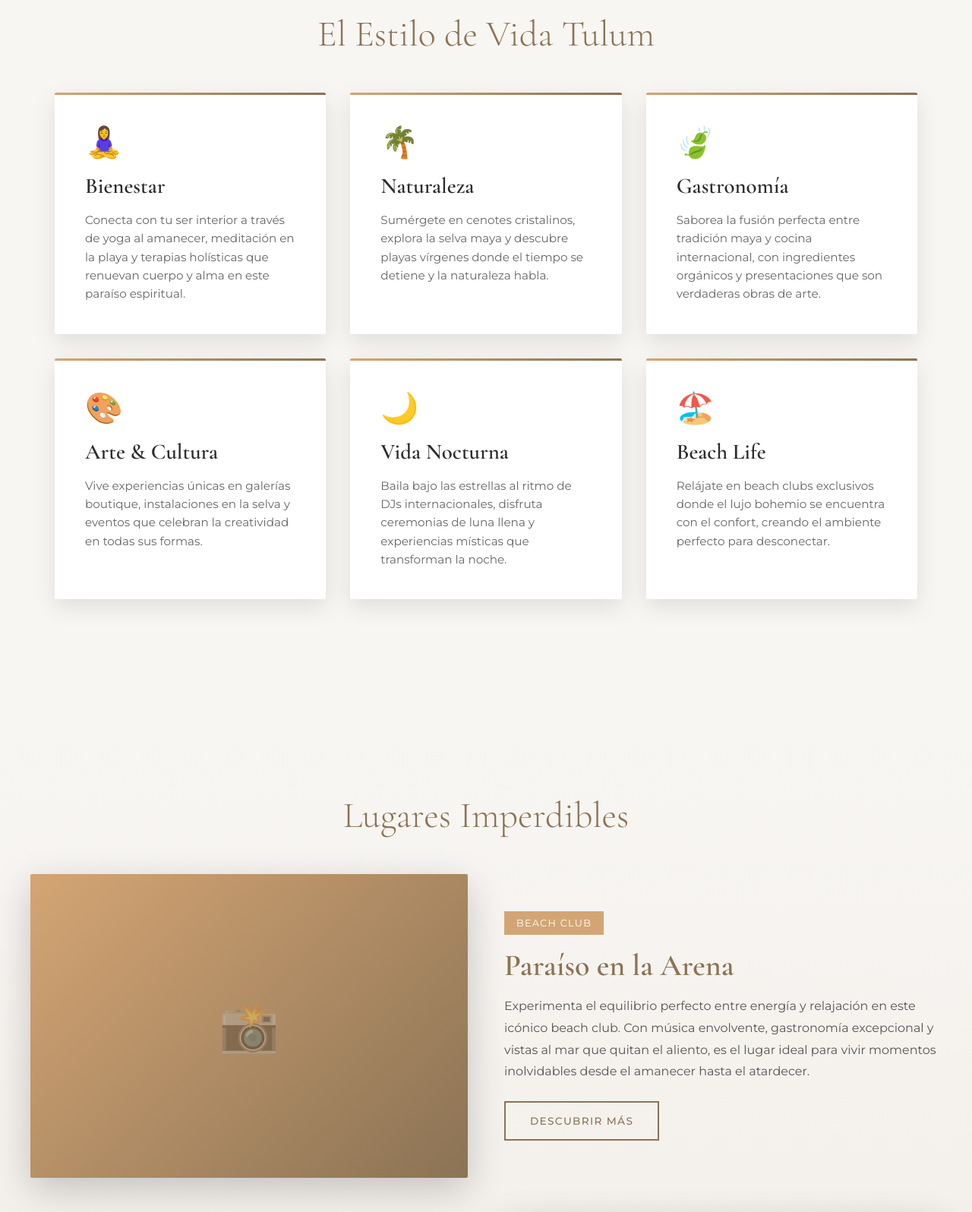
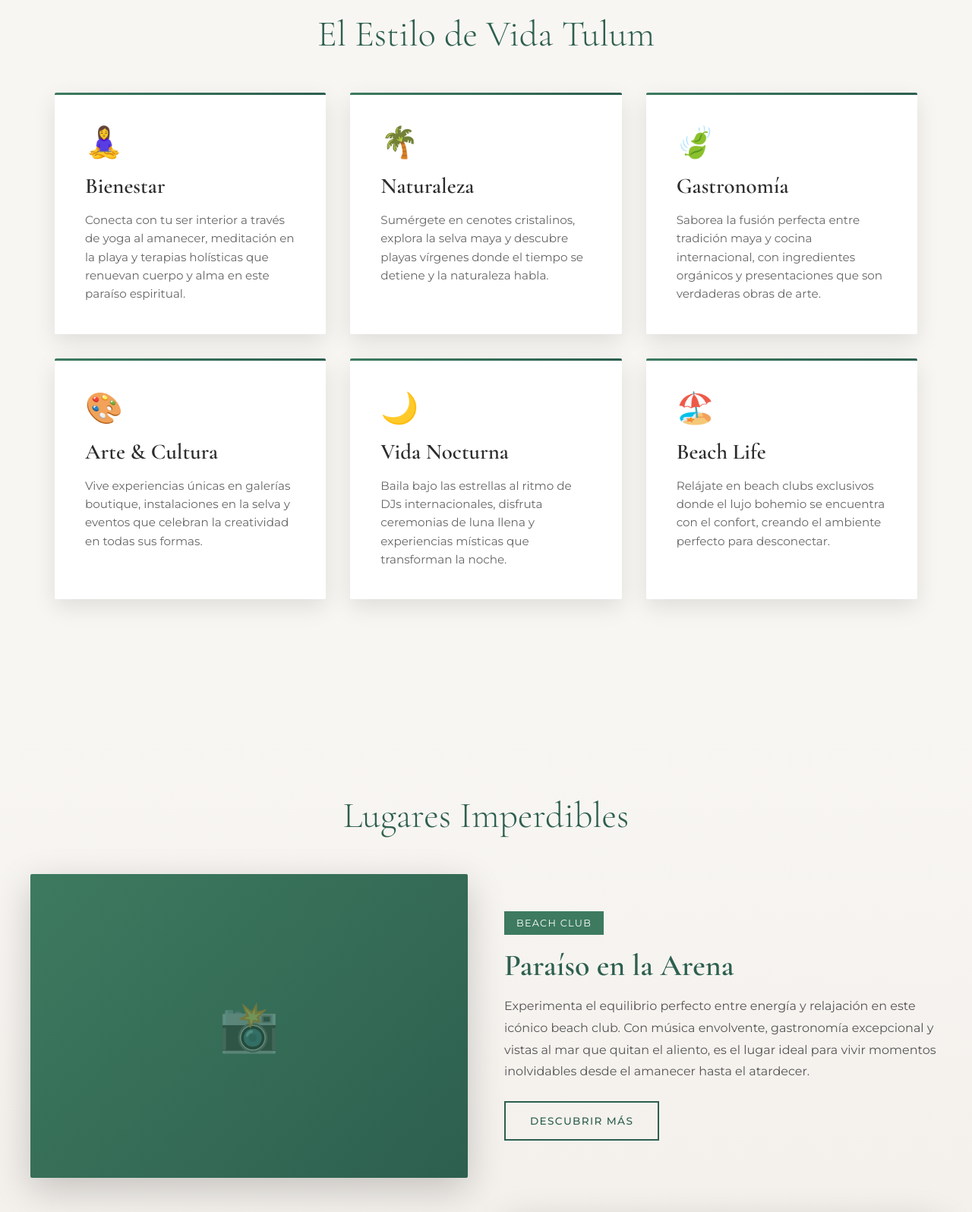
Before and after one commit to buenaideatulum/que-hacer-en-Tulum, a plain HTML site: page index.html in a window 1280 px wide. Shown: the part 880-2476 px from the top of the page at 76% size. Drawn offline with nearby package versions, Linux system fonts and the light colour scheme.

Commit message:
Update color scheme in index.html

```diff
--- a/index.html
+++ b/index.html
@@ -22,7 +22,7 @@
 
         .hero {
             height: 100vh;
-            background: linear-gradient(135deg, #d4a574 0%, #8b7355 100%);
+            background: linear-gradient(135deg, #2d5f4f 0%, #1a4d3a 100%);
             position: relative;
             display: flex;
             align-items: center;
@@ -106,7 +106,7 @@
             font-size: 3rem;
             text-align: center;
             margin-bottom: 3rem;
-            color: #8b7355;
+            color: #2d5f4f;
             font-weight: 300;
         }
 
@@ -125,6 +125,10 @@
             transition: transform 0.3s ease, box-shadow 0.3s ease;
             position: relative;
             overflow: hidden;
+            cursor: pointer;
+            text-decoration: none;
+            color: inherit;
+            display: block;
         }
 
         .lifestyle-card::before {
@@ -134,7 +138,7 @@
             left: 0;
             width: 100%;
             height: 3px;
-            background: linear-gradient(90deg, #d4a574, #8b7355);
+            background: linear-gradient(90deg, #3d7a5f, #2d5f4f);
         }
 
         .lifestyle-card:hover {
@@ -145,7 +149,7 @@
         .lifestyle-icon {
             font-size: 2.5rem;
             margin-bottom: 1rem;
-            color: #d4a574;
+            color: #3d7a5f;
         }
 
         .lifestyle-card h3 {
@@ -180,7 +184,7 @@
         }
 
         .place-image {
-            background: linear-gradient(135deg, #d4a574, #8b7355);
+            background: linear-gradient(135deg, #3d7a5f, #2d5f4f);
             height: 400px;
             border-radius: 2px;
             position: relative;
@@ -202,13 +206,13 @@
             font-family: 'Cormorant Garamond', serif;
             font-size: 2.5rem;
             margin-bottom: 1rem;
-            color: #8b7355;
+            color: #2d5f4f;
         }
 
         .place-content .tag {
             display: inline-block;
             padding: 0.5rem 1rem;
-            background: #d4a574;
+            background: #3d7a5f;
             color: white;
             font-size: 0.8rem;
             letter-spacing: 0.1em;
@@ -226,8 +230,8 @@
             display: inline-block;
             padding: 1rem 2rem;
             background: transparent;
-            border: 2px solid #8b7355;
-            color: #8b7355;
+            border: 2px solid #2d5f4f;
+            color: #2d5f4f;
             text-decoration: none;
             transition: all 0.3s ease;
             font-weight: 500;
@@ -237,7 +241,7 @@
         }
 
         .place-btn:hover {
-            background: #8b7355;
+            background: #2d5f4f;
             color: white;
         }
 
@@ -286,7 +290,7 @@
 
         .newsletter button {
             padding: 1rem 2.5rem;
-            background: #d4a574;
+            background: #3d7a5f;
             color: white;
             border: none;
             cursor: pointer;
@@ -297,7 +301,7 @@
         }
 
         .newsletter button:hover {
-            background: #8b7355;
+            background: #2d5f4f;
         }
 
         footer {
@@ -345,36 +349,36 @@
     <div class="section">
         <h2 class="section-title">El Estilo de Vida Tulum</h2>
         <div class="lifestyle-grid">
-            <div class="lifestyle-card">
+            <a href="Bienestar.html" class="lifestyle-card">
                 <div class="lifestyle-icon">🧘‍♀️</div>
                 <h3>Bienestar</h3>
                 <p>Conecta con tu ser interior a través de yoga al amanecer, meditación en la playa y terapias holísticas que renuevan cuerpo y alma en este paraíso espiritual.</p>
-            </div>
-            <div class="lifestyle-card">
+            </a>
+            <a href="Naturaleza.html" class="lifestyle-card">
                 <div class="lifestyle-icon">🌴</div>
                 <h3>Naturaleza</h3>
                 <p>Sumérgete en cenotes cristalinos, explora la selva maya y descubre playas vírgenes donde el tiempo se detiene y la naturaleza habla.</p>
-            </div>
-            <div class="lifestyle-card">
+            </a>
+            <a href="Gastronomia.html" class="lifestyle-card">
                 <div class="lifestyle-icon">🍃</div>
                 <h3>Gastronomía</h3>
                 <p>Saborea la fusión perfecta entre tradición maya y cocina internacional, con ingredientes orgánicos y presentaciones que son verdaderas obras de arte.</p>
-            </div>
-            <div class="lifestyle-card">
+            </a>
+            <a href="Arte-y-Cultura.html" class="lifestyle-card">
                 <div class="lifestyle-icon">🎨</div>
                 <h3>Arte & Cultura</h3>
                 <p>Vive experiencias únicas en galerías boutique, instalaciones en la selva y eventos que celebran la creatividad en todas sus formas.</p>
-            </div>
-            <div class="lifestyle-card">
+            </a>
+            <a href="Vida-Nocturna.html" class="lifestyle-card">
                 <div class="lifestyle-icon">🌙</div>
                 <h3>Vida Nocturna</h3>
                 <p>Baila bajo las estrellas al ritmo de DJs internacionales, disfruta ceremonias de luna llena y experiencias místicas que transforman la noche.</p>
-            </div>
-            <div class="lifestyle-card">
+            </a>
+            <a href="Beach-Life.html" class="lifestyle-card">
                 <div class="lifestyle-icon">🏖️</div>
                 <h3>Beach Life</h3>
                 <p>Relájate en beach clubs exclusivos donde el lujo bohemio se encuentra con el confort, creando el ambiente perfecto para desconectar.</p>
-            </div>
+            </a>
         </div>
     </div>
 
@@ -388,7 +392,7 @@
                     <span class="tag">Beach Club</span>
                     <h3>Paraíso en la Arena</h3>
                     <p>Experimenta el equilibrio perfecto entre energía y relajación en este icónico beach club. Con música envolvente, gastronomía excepcional y vistas al mar que quitan el aliento, es el lugar ideal para vivir momentos inolvidables desde el amanecer hasta el atardecer.</p>
-                    <a href="#" class="place-btn">Descubrir Más</a>
+                    <a href="Beach-Life.html" class="place-btn">Descubrir Más</a>
                 </div>
             </div>
 
@@ -397,7 +401,7 @@
                     <span class="tag">Restaurante</span>
                     <h3>Sabores de la Selva</h3>
                     <p>Déjate seducir por una propuesta gastronómica que honra los ingredientes locales con técnicas contemporáneas. En un ambiente mágico rodeado de naturaleza, cada platillo cuenta una historia y cada bocado es una celebración de los sabores auténticos del Caribe.</p>
-                    <a href="#" class="place-btn">Reservar Mesa</a>
+                    <a href="Gastronomia.html" class="place-btn">Reservar Mesa</a>
                 </div>
                 <div class="place-image"></div>
             </div>
@@ -408,7 +412,7 @@
                     <span class="tag">Wellness</span>
                     <h3>Santuario del Alma</h3>
                     <p>Encuentra tu centro en este oasis de tranquilidad donde antiguas tradiciones mayas se encuentran con terapias modernas. Yoga, meditación, temazcal y tratamientos de spa diseñados para revitalizar tu espíritu y renovar tu energía vital.</p>
-                    <a href="#" class="place-btn">Explora</a>
+                    <a href="Bienestar.html" class="place-btn">Explora</a>
                 </div>
             </div>
         </div>
```
